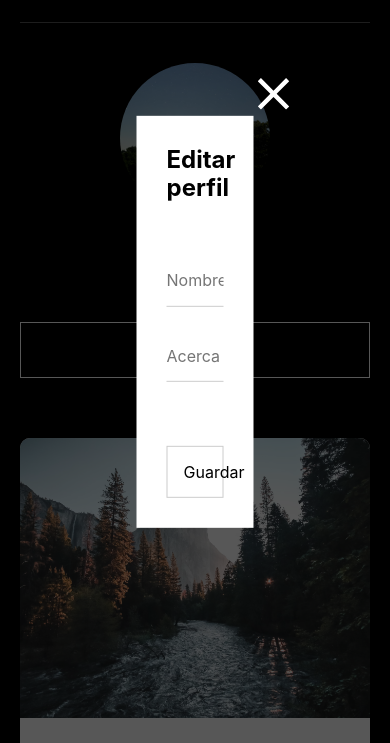
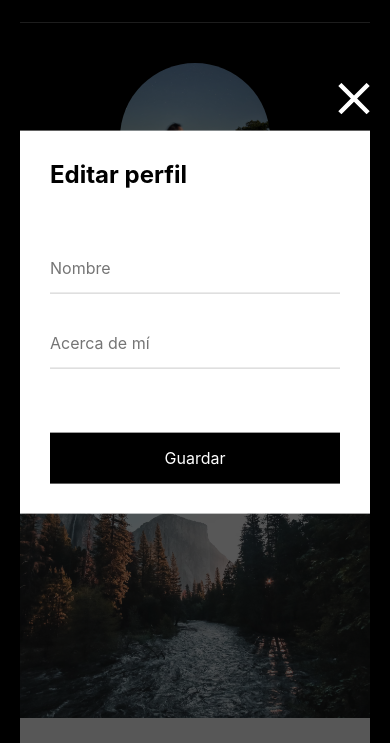
Before and after one commit to Tefa1229/web_project_around, a plain HTML site: page index.html in a window 390 px wide. Both pictures are taken after a click on the button 333 px from the left and 361 px from the top of the page. Shown: the part 100-843 px from the top of the page. Drawn offline with Linux system fonts and the light colour scheme; a web font is replaced by a local one.

Commit message:
updated ReadMe and media for mobile popup

```diff
--- a/blocks/popup.css
+++ b/blocks/popup.css
@@ -16,6 +16,10 @@
   top: -38px;
   background: none;
   border: none;
+  cursor: pointer;
+}
+.popup__close-button:hover {
+  opacity: 60%;
 }
 .popup__container {
   background: #fff;
@@ -39,9 +43,28 @@
   margin-bottom: 54px;
 }
 .modal__button.modal__button_save {
+  background-color: #000;
+  color: #fff;
   width: 100%;
   padding: 1em;
-  background-color: #fff;
-  border: 1px solid #ccc;
   margin-top: 40px;
+  border: none;
+  cursor: pointer;
 }
+.modal__button.modal__button_save:hover {
+  opacity: 60%;
+}
+@media screen and (max-width: 768px) {
+  .popup__container {
+    width: 60%;
+  }
+}
+@media screen and (max-width: 425px) {
+  .popup__container {
+    width: calc(100% - 40px);
+  }
+  .popup__close-button {
+    right: 0;
+    top: -48px;
+  }
+}
```
Also changed, not shown: 1 other file.
